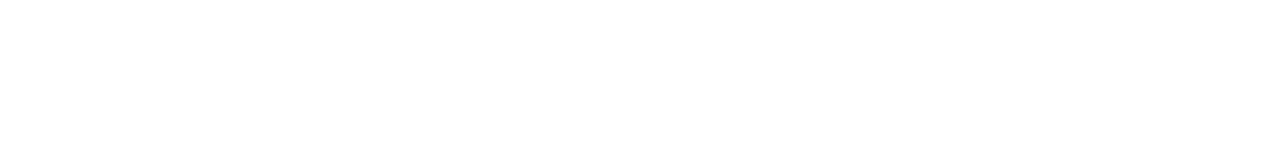
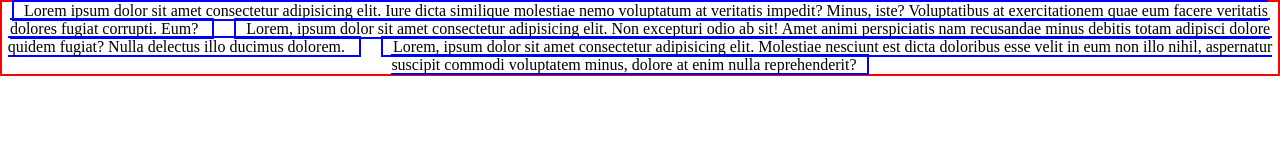
Before and after one commit to ThiagoWebsites/display-inline, a plain HTML site: page index.html in a window 1280 px wide. Drawn offline with Linux system fonts and the light colour scheme.

Commit message:
atividade finalizada

```diff
--- a/index.html
+++ b/index.html
@@ -4,9 +4,22 @@
     <meta charset="UTF-8">
     <meta http-equiv="X-UA-Compatible" content="IE=edge">
     <meta name="viewport" content="width=device-width, initial-scale=1.0">
+    <link rel="stylesheet" href="style.css">
     <title>Display-inline</title>
 </head>
 <body>
+    <main>
+        <div>
+            Lorem ipsum dolor sit amet consectetur adipisicing elit. Iure dicta similique molestiae nemo voluptatum at veritatis impedit? Minus, iste? Voluptatibus at exercitationem quae eum facere veritatis dolores fugiat corrupti. Eum?
+        </div>
 
+        <div>
+            Lorem, ipsum dolor sit amet consectetur adipisicing elit. Non excepturi odio ab sit! Amet animi perspiciatis nam recusandae minus debitis totam adipisci dolore quidem fugiat? Nulla delectus illo ducimus dolorem.
+        </div>
+
+        <div>
+            Lorem, ipsum dolor sit amet consectetur adipisicing elit. Molestiae nesciunt est dicta doloribus esse velit in eum non illo nihil, aspernatur suscipit commodi voluptatem minus, dolore at enim nulla reprehenderit?
+        </div>
+    </main>
 </body>
 </html>
--- /dev/null
+++ b/style.css
@@ -0,0 +1,17 @@
+* {
+    margin: 0;
+    padding: 0;
+    box-sizing: border-box;
+}
+
+main {
+    border: 2px solid red;
+    text-align: center;
+}
+
+div {
+    border: 2px solid blue;
+    display: inline;
+    margin-right: 20px;
+    padding-inline: 10px;
+}
```
